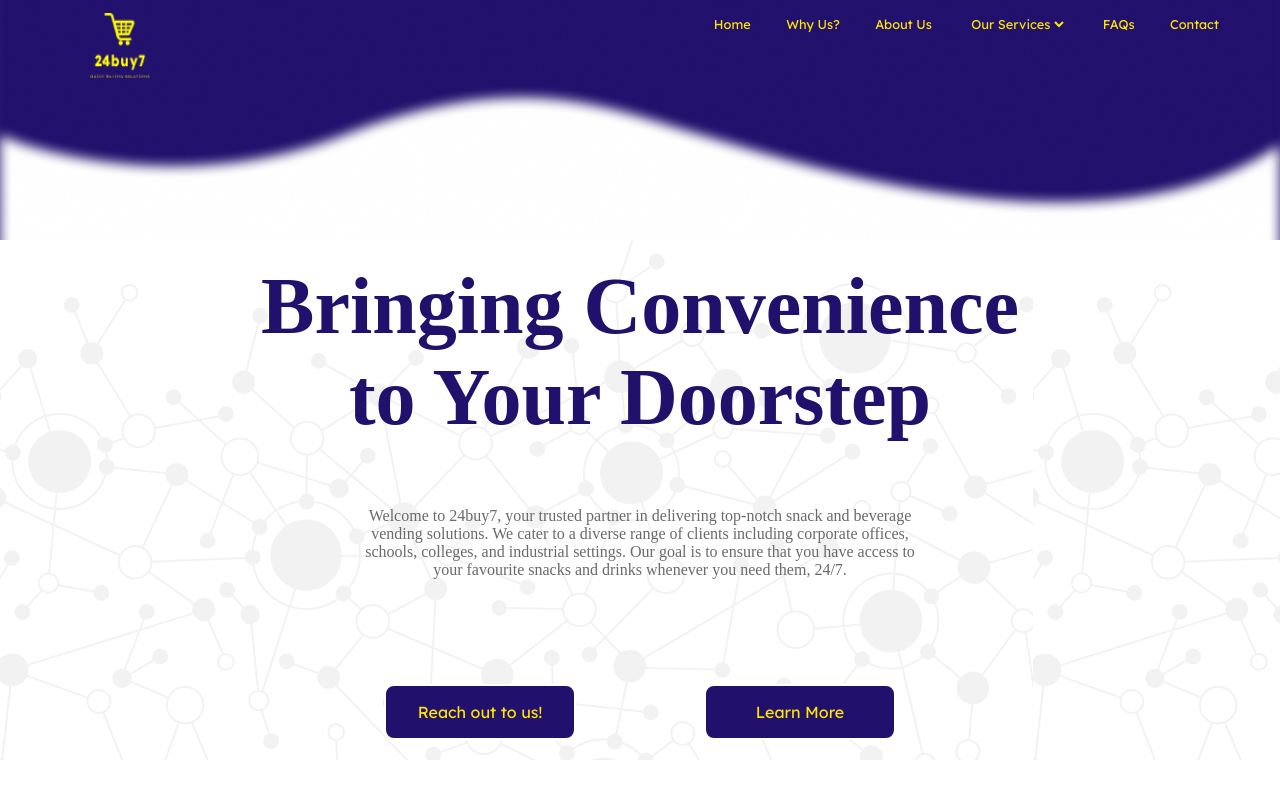
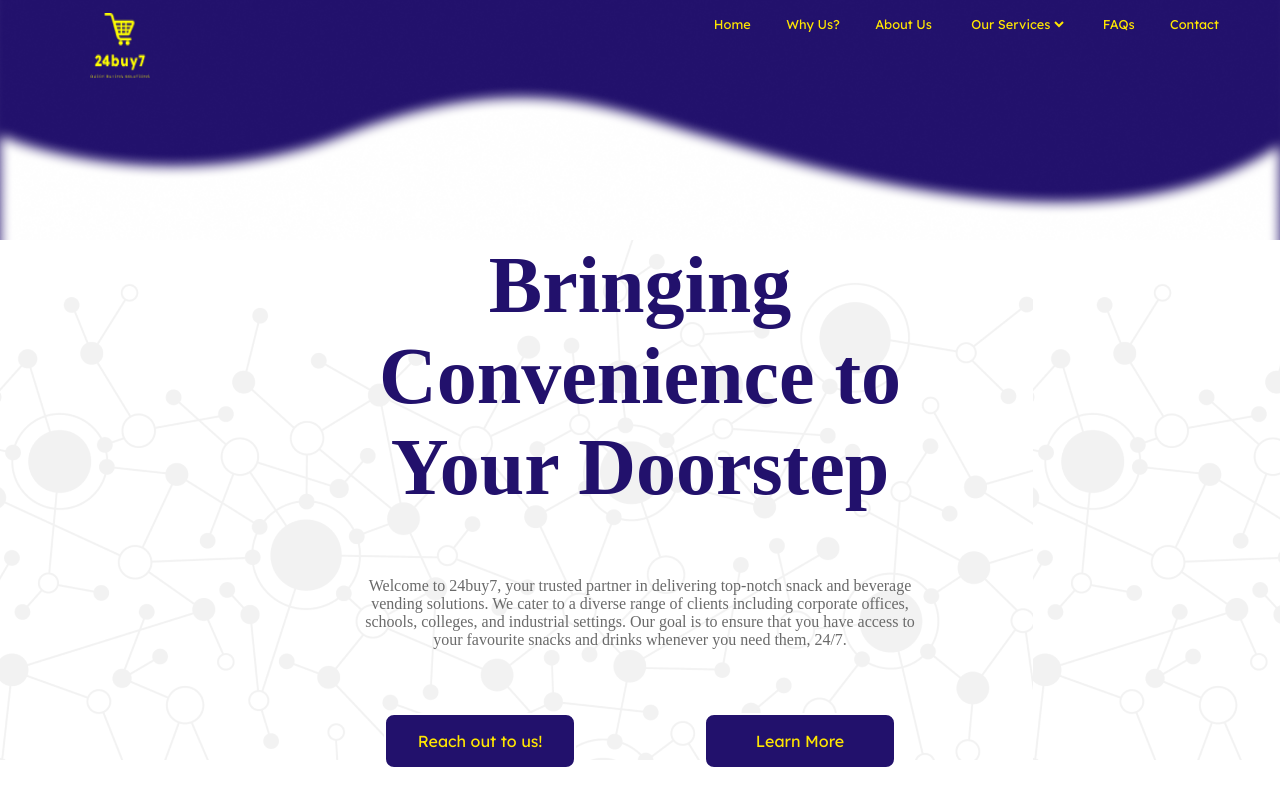
Before and after one commit to Shakshi2904/VendingWebsite-main, a React (Create React App) app: page / in a window 1280 px wide. Shown: the top 800 px of the page. Built offline with nearby package versions, Linux system fonts and the light colour scheme; a web font is replaced by a local one.

Commit message:
Update intro.css

```diff
--- a/src/intro.css
+++ b/src/intro.css
@@ -20,7 +20,7 @@
     color: #22116C;
     font-size: 10vh;
     text-align: center;
-    width: 60vw;
+    width: 55vw;
     font-weight: bolder;
     display: flex;
     align-items: center;
```
